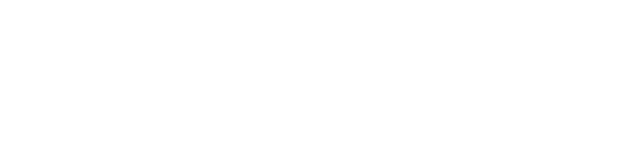
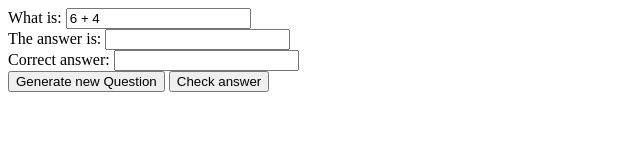
Before and after one commit to GramBam/freaking-math-clone, a plain HTML site: page index.html in a window 1280 px wide. Shown: the whole page, without its empty margins (0-640 px from the left). Drawn offline with Linux system fonts and the light colour scheme.

Commit message:
write simple math question generation logic

```diff
--- a/index.html
+++ b/index.html
@@ -8,10 +8,16 @@
   <title>Freaking Math Clone</title>
 </head>
 <body>
-
-
-
-
+    <form name="myForm" id="myForm" action="#">
+      <label>What is:</label>
+      <input id="question" name="question" type="text" /><br>
+      <label>The answer is:</label>
+      <input id="answer" name="answer" type="text" /><br>
+      <label>Correct answer:</label>
+      <input id="total" name="total" type="text" /><br>
+      <button class="button" name="button" type="button" onclick="genQuestion()" >Generate new Question</button>
+      <button class="button" name="button" type="button" onclick="checkAnswer()" >Check answer</button>
+    </form>
   <script src="script.js"></script>
 </body>
 </html>
--- a/script.js
+++ b/script.js
@@ -0,0 +1,23 @@
+let x, y;
+
+function generateNumbers() {
+  function getRandom12() {
+    return Math.floor((Math.random() * 12) + 1);
+  }
+  x = getRandom12();
+  y = getRandom12();
+}
+
+function genQuestion() {
+  generateNumbers();
+  document.getElementById('question').value = x + " + " + y;
+  document.getElementById('answer').value = '';
+  document.getElementById('total').value = ''
+}
+
+function checkAnswer() {
+  alert(x + y === +document.getElementById('answer').value ? 'Great' : 'Not Yet');
+  document.getElementById('total').value = x + y;
+}
+
+genQuestion();
```
